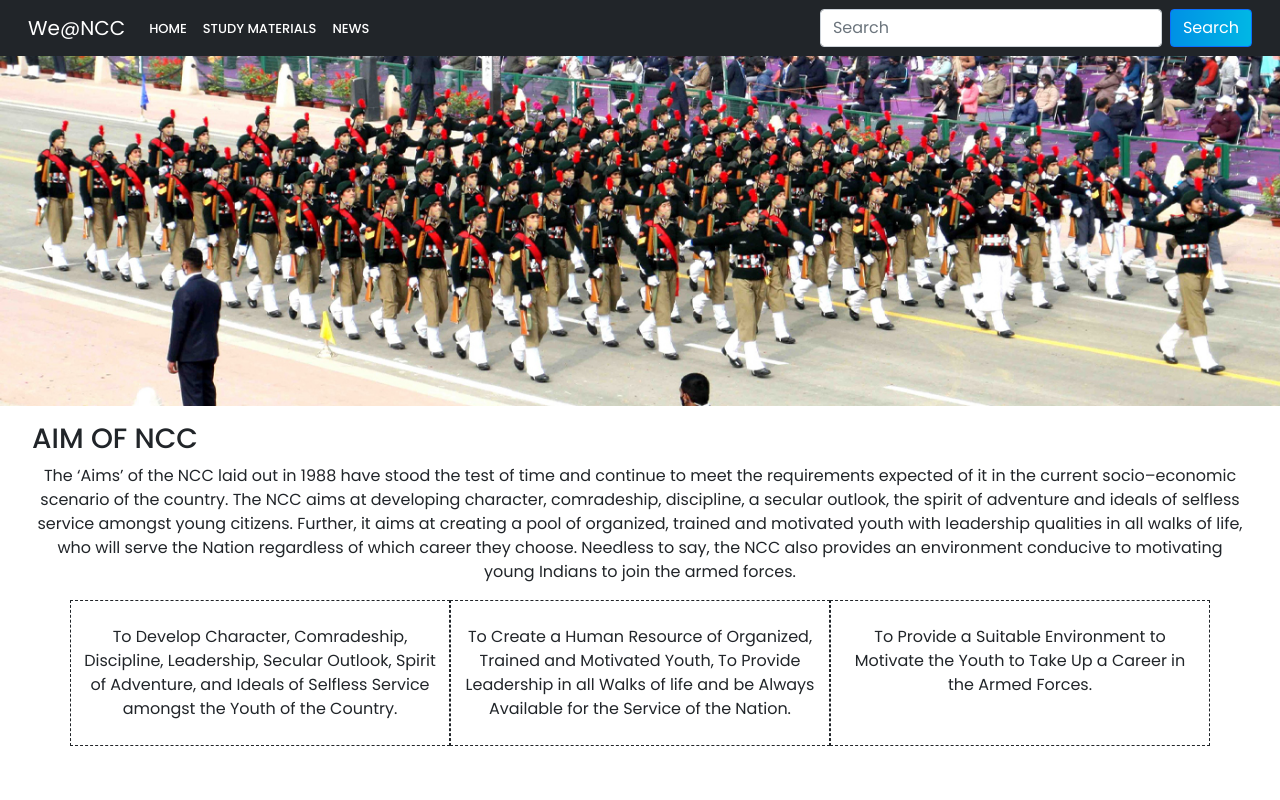
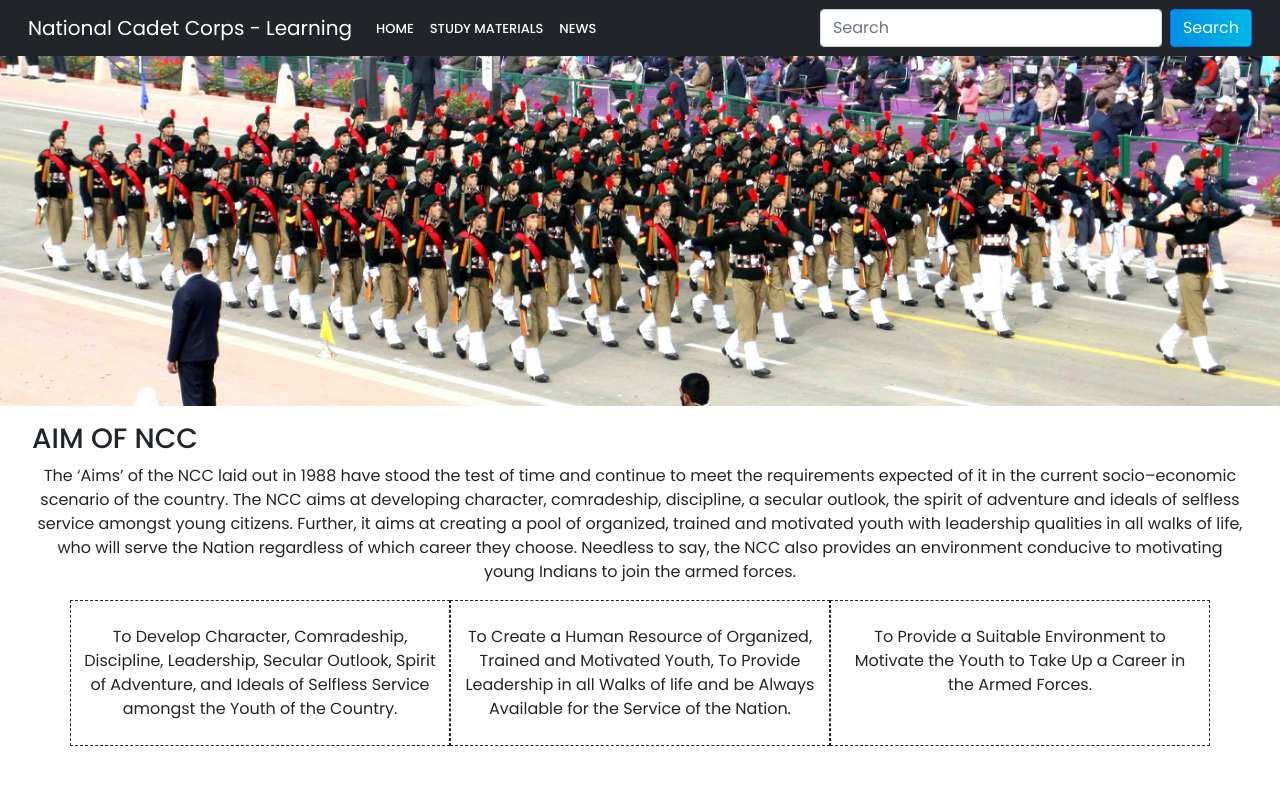
Before and after one commit to adon20/nationalcadetcorps.github.io, a plain HTML site: page index.html in a window 1280 px wide. Shown: the top 800 px of the page. Drawn offline with nearby package versions, Linux system fonts and the light colour scheme.

Commit message:
Update index.html

```diff
--- a/index.html
+++ b/index.html
@@ -3,7 +3,7 @@
     <meta charset="utf-8">
     <meta http-equiv="X-UA-Compatible" content="IE+edge">
     <meta name="viewport" content ="width=device-width, initial-scale=1, shrink-to-fit=no">
-    <title>WE@NCC</title>
+    <title>NCC-Learning</title>
     <link rel="shortcut icon" href="images/.ico" type="image/x-icon" />
     <link rel="apple-touch-icon" href="images/S.png">
     <link href="https://fonts.googleapis.com/css?family=Poppins:300,400,500,600,700" rel="stylesheet">
@@ -21,7 +21,7 @@
         <div>
             <nav class="navbar navbar-expand-sm navbar-dark bg-dark">
                 <div class="container-fluid">
-                  <a class="navbar-brand" href="javascript:void(0)">We@NCC</a>
+                  <a class="navbar-brand" href="https://nationalcadetcorps.github.io/">National Cadet Corps - Learning</a>
                   <button class="navbar-toggler" type="button" data-bs-toggle="collapse" data-bs-target="#mynavbar">
                     <span class="navbar-toggler-icon"></span>
                   </button>
@@ -58,6 +58,7 @@
             <p class="para">The ‘Aims’ of the NCC laid out in 1988 have stood the test of time and continue to meet the requirements expected of it in the current socio–economic scenario of the country. The NCC aims at developing character, comradeship, discipline, a secular outlook, the spirit of adventure and ideals of selfless service amongst young citizens. Further, it aims at creating a pool of organized, trained and motivated youth with leadership qualities in all walks of life, who will serve the Nation regardless of which career they choose. Needless to say, the NCC also provides an environment conducive to motivating young Indians to join the armed forces.</p>
           </div>
           <div class="container-fluid" >
+
 
             <div class="container">
              <div class="row">
```
